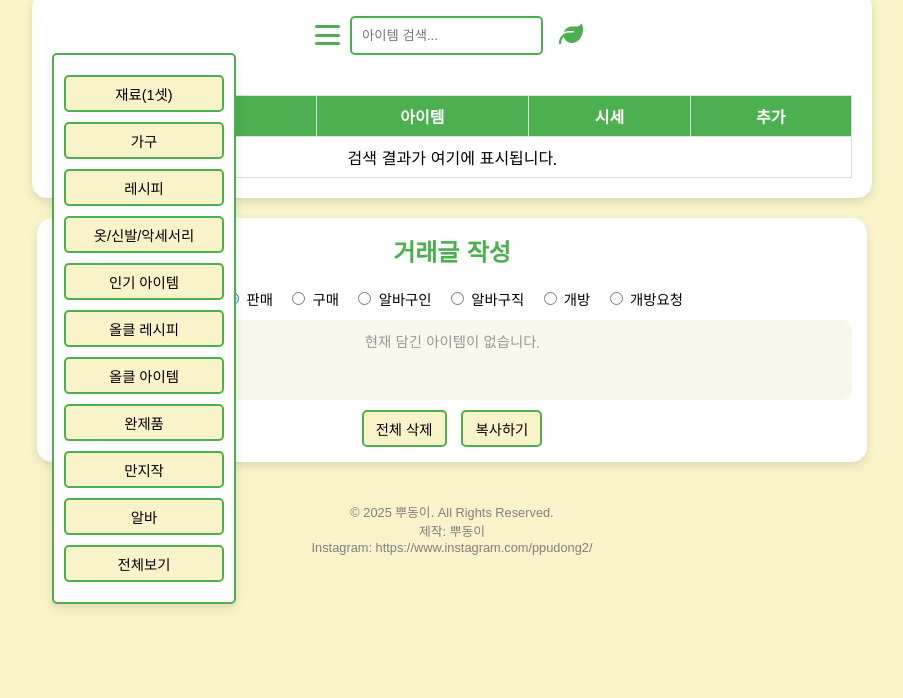
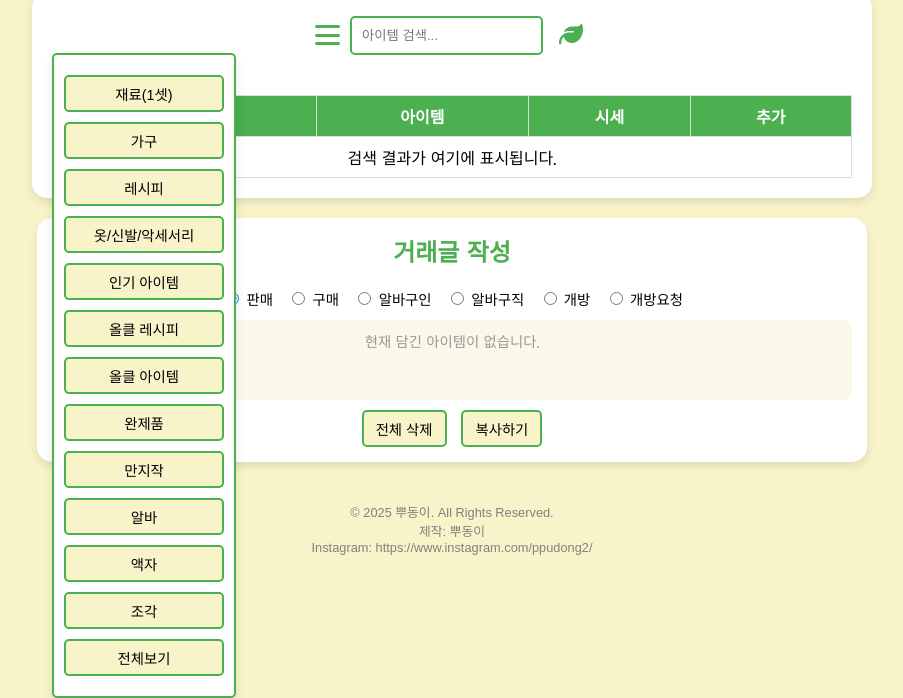
Before and after one commit to ppudong2/ppudong-Price-List, a plain HTML site: page index.html in a window 1280 px wide. Both pictures are taken after a click on the element 515 px from the left and 161 px from the top of the page. Shown: the part 126-824 px from the top of the page, without its empty margins (188-1091 px from the left). Before the commit the page ends 800 px from the top, so only its background shows below. Drawn offline with Linux system fonts and the light colour scheme.

Commit message:
Add files via upload

```diff
--- a/index.html
+++ b/index.html
@@ -229,7 +229,7 @@
         <i class="fas fa-leaf"></i>
       </button>
     </div>
-    <!-- 메뉴: 모든 카테고리 표시 (요청하신 순서와 이름 적용) -->
+    <!-- 메뉴: 모든 카테고리 표시 (요청하신 순서 및 이름 적용) -->
     <div class="menu" id="categoryMenu">
       <ul id="menuList">
         <li><button onclick="showCategory('재료(1셋)')">재료(1셋)</button></li>
@@ -242,6 +242,8 @@
         <li><button onclick="showCategory('완제품')">완제품</button></li>
         <li><button onclick="showCategory('만지작')">만지작</button></li>
         <li><button onclick="showCategory('알바')">알바</button></li>
+        <li><button onclick="showCategory('액자')">액자</button></li>
+        <li><button onclick="showCategory('조각')">조각</button></li>
         <li><button onclick="showAll()">전체보기</button></li>
       </ul>
     </div>
@@ -423,6 +425,9 @@
       { category: "토용", name: "후후 토용", price: "1마일" },
 
       // ============ 레시피 ============
+      { category: "레시피", name: "일반 레시피", price: "1마일" },
+      { category: "레시피", name: "계절 레시피", price: "20마일" },
+      { category: "레시피", name: "겨울 레시피", price: "30마일" },
       { category: "레시피", name: "금 잠자리채 레시피", price: "200마일" },
       { category: "레시피", name: "금 삽 레시피", price: "200마일" },
       { category: "레시피", name: "금 낚싯대 레시피", price: "200마일" },
@@ -430,15 +435,19 @@
       { category: "레시피", name: "부옥이 레시피", price: "10마일-20마일" },
       { category: "레시피", name: "빛이끼&덩굴 레시피", price: "5마일-10마일" },
       { category: "레시피", name: "머메이드 레시피", price: "10~20마일" },
+      { category: "레시피", name: "돈다발 레시피", price: "20~30마일" },
       { category: "레시피", name: "목제 간이 창고 레시피", price: "10마일" },
       { category: "레시피", name: "야광 벽 스티커 레시피", price: "20마일" },
       { category: "레시피", name: "얼음 미니 눈사람 레시피", price: "120마일" },
+      { category: "레시피", name: "금 새총 레시피", price: "20마일" },
+      { category: "레시피", name: "금 잠자리채 레시피", price: "200마일" },
       { category: "레시피", name: "금장미 리스 레시피", price: "20마일" },
       { category: "레시피", name: "국화 화관 레시피", price: "10마일" },
       { category: "레시피", name: "낮은 나무 울타리 레시피", price: "20마일" },
       { category: "레시피", name: "넓은 버섯 레시피", price: "5마일" },
       { category: "레시피", name: "달 레시피", price: "10마일" },
       { category: "레시피", name: "돈다발 레시피", price: "20마일" },
+      { category: "레시피", name: "떡밥 100개", price: "20마일" },
       { category: "레시피", name: "버섯 램프 레시피", price: "30마일" },
       { category: "레시피", name: "벚꽃 미니백 레시피", price: "30마일" },
       { category: "레시피", name: "야광 벽 스티커 레시피", price: "20마일" },
@@ -521,7 +530,20 @@
       { category: "알바", name: "나무 뽑기 대량", price: "30~40마일" },
       { category: "알바", name: "나무 옮기기 소량", price: "20~30마일" },
       { category: "알바", name: "나무 옮기기 대량", price: "30~40마일" },
-      { category: "알바", name: "카탈 알바 100개", price: "150~200마일" }
+      { category: "알바", name: "카탈 알바 100개", price: "150~200마일" },
+
+      // ============ 액자 ============
+      { category: "액자", name: "애플의 사진", price: "10마일" },
+      { category: "액자", name: "레온의 사진", price: "30마일" },
+      { category: "액자", name: "저스틴의 사진", price: "30마일" },
+      { category: "액자", name: "미애의 사진", price: "10마일" },
+      { category: "액자", name: "사브리나의 사진", price: "30마일" },
+      { category: "액자", name: "올리버의 사진", price: "30마일" },
+      { category: "액자", name: "마틸다의 사진", price: "30마일" },
+
+      // ============ 조각 ============
+      { category: "조각", name: "아름다운 조각", price: "10마일" },
+      { category: "조각", name: "무사의 조각", price: "10마일" }
     ];
 
     // ====================== 검색 기능 ======================
```
